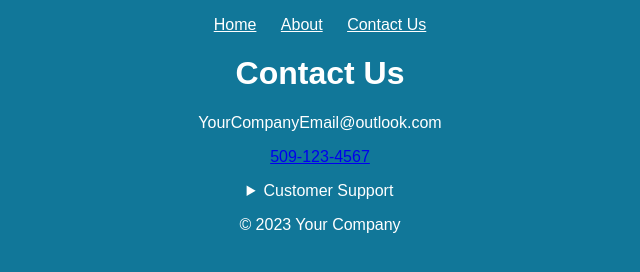
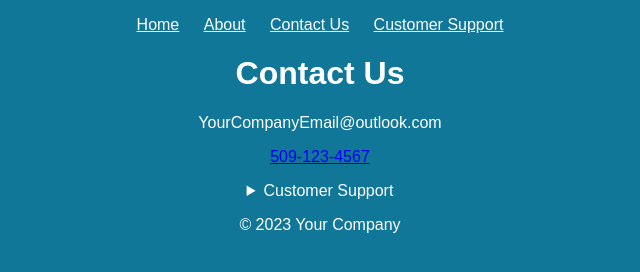
Before and after one commit to danielmontes23/web-dev-starter, a plain HTML site: page contact.html in a window 1280 px wide. Shown: the whole page, without its empty margins (320-960 px from the left). Drawn offline with Linux system fonts and the light colour scheme.

Commit message:
Add support link

```diff
--- a/contact.html
+++ b/contact.html
@@ -13,6 +13,7 @@
                 <li><a href="index.html" style="text-decoration: underline;">Home</a></li>
                 <li><a href="about.html" style="text-decoration: underline;">About</a></li>
                 <li><a href="contact.html" style="text-decoration: underline;">Contact Us</a></li>
+                <li><a href="support.html" style="text-decoration: underline;">Customer Support</a></li>
             </ul>
         </nav>
         <h1>Contact Us</h1>
```
